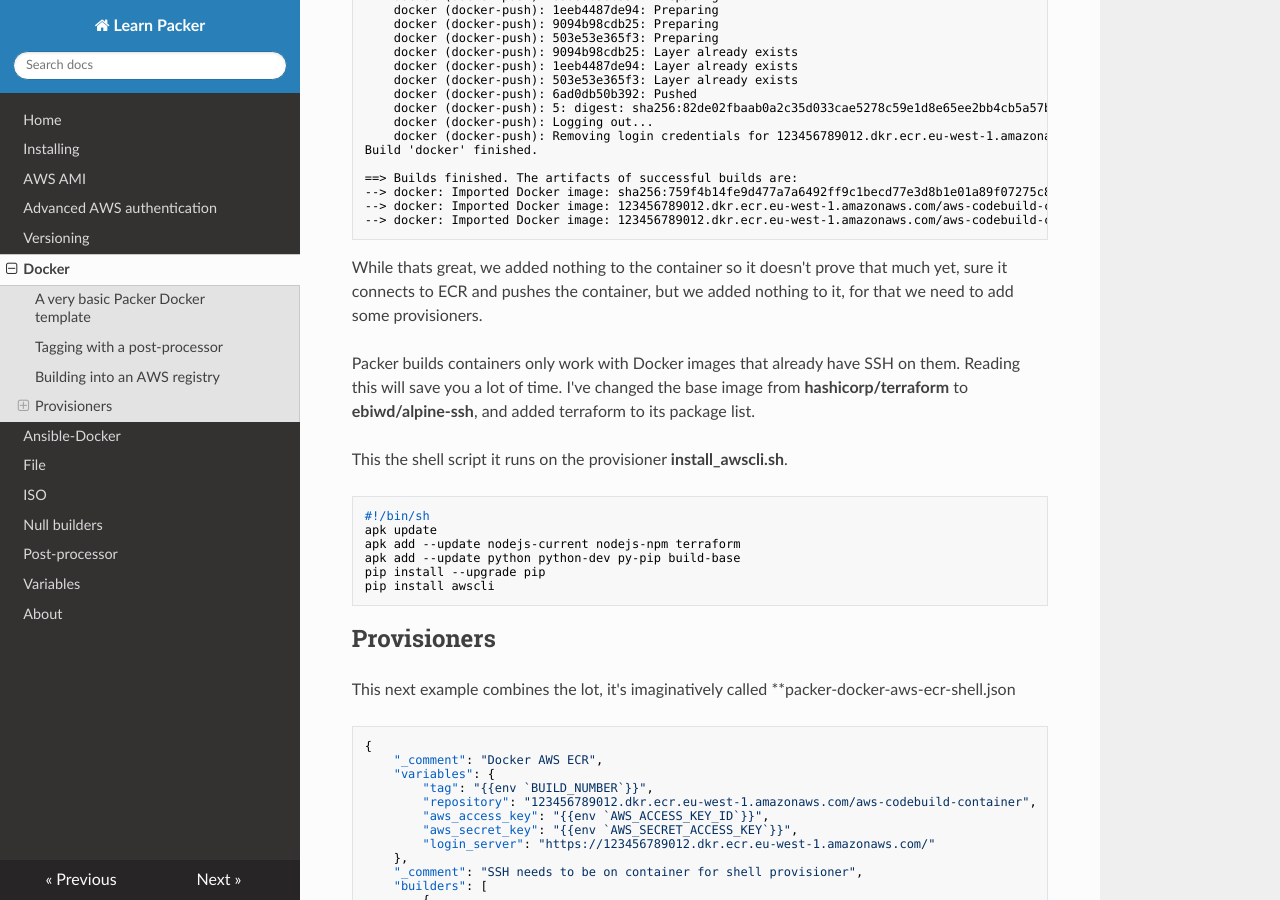
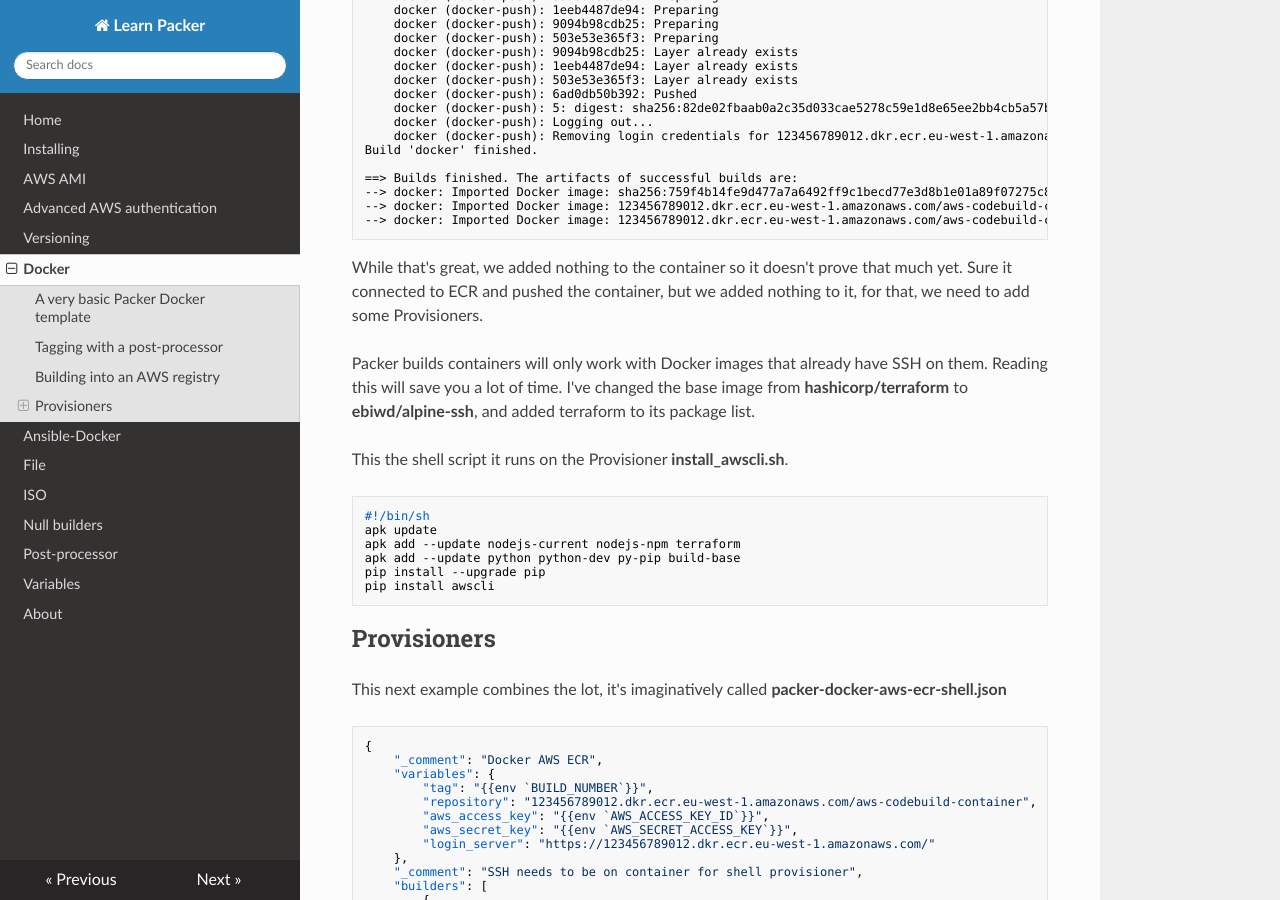
Before and after one commit to JamesWoolfenden/learn-packer, an MkDocs documentation site: the page built from docs/docker.md, in a window 1280 px wide and 900 px high, scrolled down 3480 px. Built offline with MkDocs 1.6.1, drawn with Linux system fonts in a browser that asks for light colours; nearby versions of some CDN libraries.

Commit message:
Fixed Grammor

````diff
--- a/docs/docker.md
+++ b/docs/docker.md
@@ -218,12 +218,13 @@ Build 'docker' finished.
 --> docker: Imported Docker image: 123456789012.dkr.ecr.eu-west-1.amazonaws.com/aws-codebuild-container:5
 ```
 
-While thats great, we added nothing to the container so it doesn't prove that much yet, sure it connects to ECR and pushes the container, but we added nothing to it, for that we need to add some provisioners.
+While that's great, we added nothing to the container so it doesn't prove that much yet.
+Sure it connected to ECR and pushed the container, but we added nothing to it, for that, we need to add some Provisioners.
 
-Packer builds containers only work with Docker images that already have SSH on them. Reading this will save you a lot of time.
+Packer builds containers will only work with Docker images that already have SSH on them. Reading this will save you a lot of time.
 I've changed the base image from **hashicorp/terraform** to **ebiwd/alpine-ssh**, and added terraform to its package list.
 
-This the shell script it runs on the provisioner **install_awscli.sh**.
+This the shell script it runs on the Provisioner **install_awscli.sh**.
 
 ```bash
 #!/bin/sh
@@ -236,7 +237,7 @@ pip install awscli
 
 ## Provisioners
 
-This next example combines the lot, it's imaginatively called **packer-docker-aws-ecr-shell.json
+This next example combines the lot, it's imaginatively called **packer-docker-aws-ecr-shell.json**
 
 ```json
 {
````
Also changed, not shown: docs/about.md (+57 -0 lines), docs/packer-aws-ami.md (+4 -4 lines).
